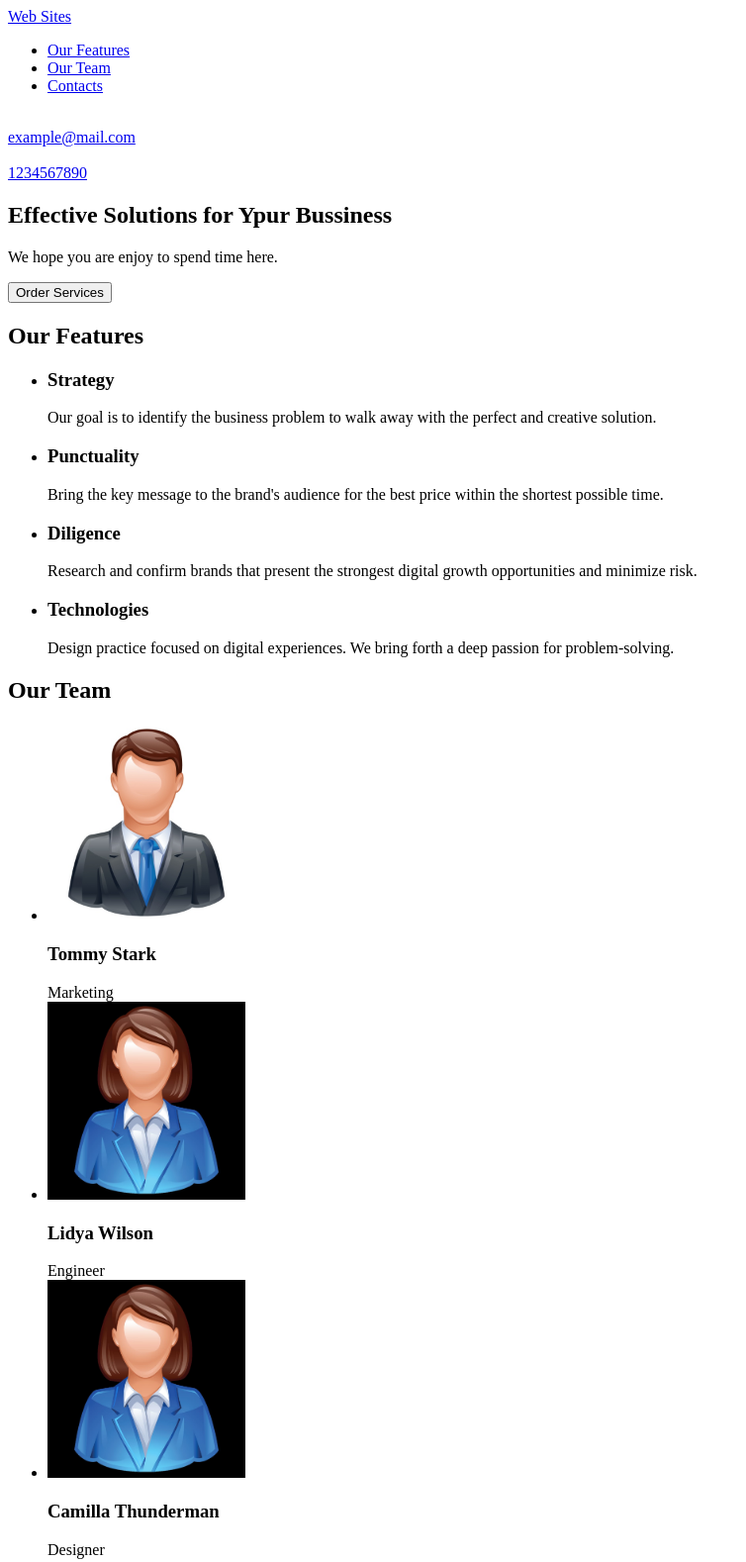
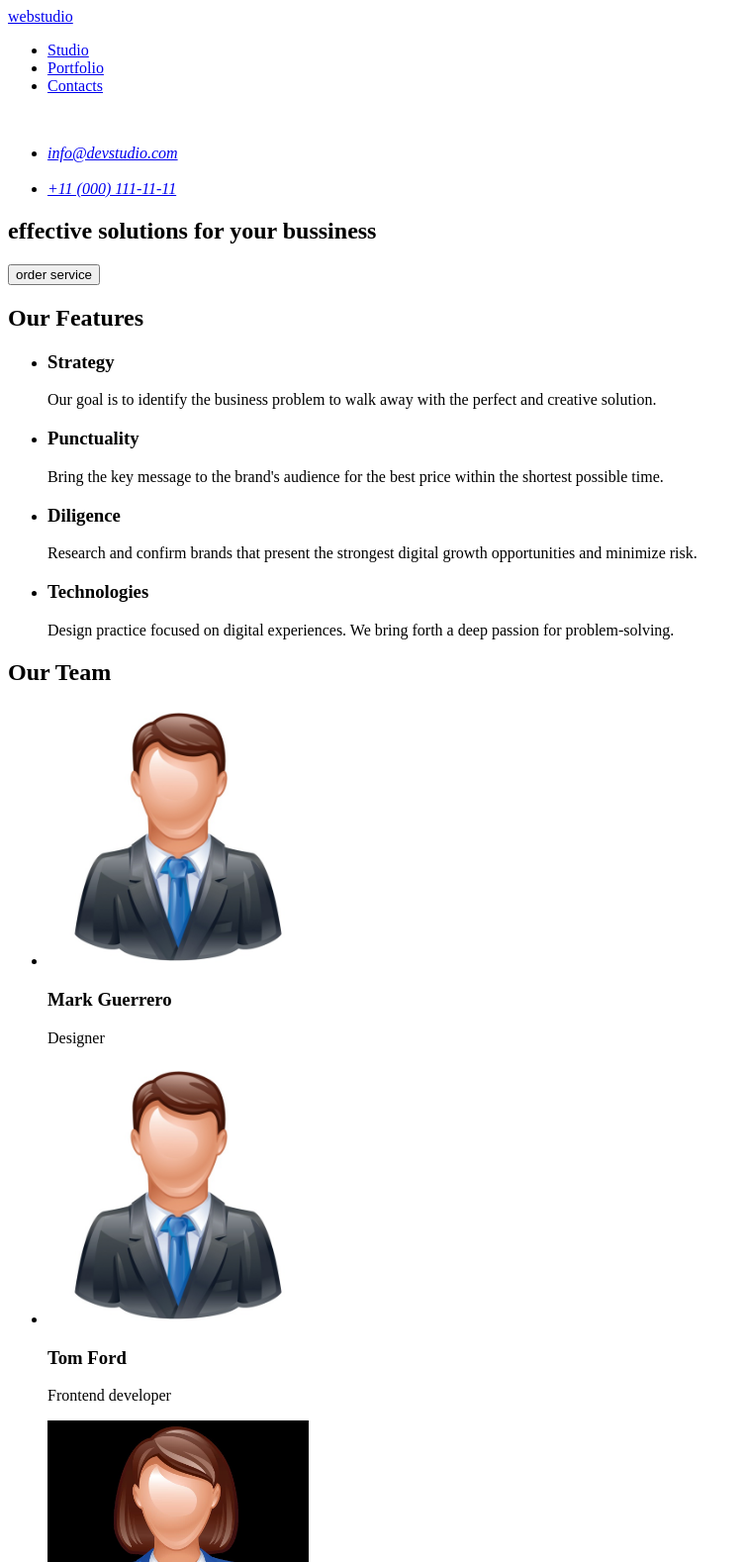
Before and after one commit to SelmaSude/goit-markup-hw-01, a plain HTML site: page index.html in a window 1280 px wide. Shown: the top 1578 px of the page at 99% size, without its empty margins (0-754 px from the left). Drawn offline with Linux system fonts and the light colour scheme.

Commit message:
Update index.html

```diff
--- a/index.html
+++ b/index.html
@@ -1,34 +1,39 @@
 <!DOCTYPE html>
 <html lang="en">
+
 <head>
-  <a href ="index.html">Web Sites</a>
+    <a href="./index.html">webstudio</a>
 </head>
+
 <body>
     <header>
 
         <nav>
             <ul>
-                    <li> <a href = "#features"> Our Features</a></li>
-                    <li> <a href = "#team"> Our Team</a></li>
-                    <li> <a href = "#contacts"> Contacts </a></li>
+                <li> <a href="#studio"> Studio </a></li>
+                <li> <a href="#portfolio"> Portfolio </a></li>
+                <li> <a href="#contacts"> Contacts </a></li>
             </ul>
         </nav>
         <br>
-                <section id="contacts">
-                    <a href = "mailto: example@mail.com">example@mail.com</a> </section> </br>
-                    <a href = "tel:1234567890">1234567890</a>
+        <section id="contacts"></section>
+        <ul>
+            <address>
+                <li><a href="mailto: info@devstudio.com">info@devstudio.com</a></li> </br>
+                <li><a href="tel:+110001111111">+11 (000) 111-11-11</a></li>
+            </address>
+        </ul>
         </section>
-            </p>
+
     </header>
 
     <main>
         <section>
 
-                <h1 id="welcome"> Effective Solutions for Ypur Bussiness </h1>
+            <h1> effective solutions for your bussiness </h1>
 
-                        <p> We hope you are enjoy to spend time here. </p>
 
-                    <button type="button"> Order Services </button>
+            <button type="button"> order service </button>
 
         </section>
 
@@ -36,14 +41,26 @@
 
             <h2> Our Features</h2>
             <ul>
-                         <li> <h3>Strategy</h3>
-                             Our goal is to identify the business problem to walk away with the perfect and creative solution.</li>
-                         <li><h3>Punctuality</h3>
-                             Bring the key message to the brand's audience for the best price within the shortest possible time.</li>
-                         <li> <h3>Diligence</h3>
-                             Research and confirm brands that present the strongest digital growth opportunities and minimize risk.</li>
-                         <li><h3>Technologies</h3>
-                             Design practice focused on digital experiences. We bring forth a deep passion for problem-solving.</li>
+                <li>
+                    <h3>Strategy</h3>
+                    <p> Our goal is to identify the business problem to walk away with the perfect and creative
+                        solution.</p>
+                </li>
+                <li>
+                    <h3>Punctuality</h3>
+                    <p>Bring the key message to the brand's audience for the best price within the shortest possible
+                        time.</p>
+                </li>
+                <li>
+                    <h3>Diligence</h3>
+                    <p>Research and confirm brands that present the strongest digital growth opportunities and minimize
+                        risk.</p>
+                </li>
+                <li>
+                    <h3>Technologies</h3>
+                    <p>Design practice focused on digital experiences. We bring forth a deep passion for
+                        problem-solving.</p>
+                </li>
             </ul>
 
 
@@ -51,36 +68,37 @@
 
         <section>
 
-                <h2 id="team"> Our Team </h2>
+            <h2 id="portfolio"> Our Team </h2>
             <ul>
                 <li>
-                        <a href = "file:///Users/selma/Desktop/goit-markup-hw-01/index.html" >
-                            <img src = "images/fade68c1b213093524_images-personel-erkek_QBNW.jpg"
-                            alt = "Tommy Stark"
-                            width="200"
-                            height="200"/></a>
-                            <h3>Tommy Stark </h3>
-                            <div>Marketing</div>
+                    <a href="file:///Users/selma/Desktop/goit-markup-hw-01/index.html">
+                        <img src="./images/fade68c1b213093524_images-personel-erkek_QBNW.jpg"
+                            alt="Mark Guerrero designer" width="264" height="264" /></a>
+                    <h3>Mark Guerrero</h3>
+                    <p>Designer</p>
 
                 </li>
                 <li>
-                        <a href = "file:///Users/selma/Desktop/goit-markup-hw-01/index.html">
-                            <img src = "images/k.jpg"
-                            alt = "Lidya Wilson"
-                            width="200"
-                            height="200"/></a>
-                            <h3>Lidya Wilson</h3>
-                            <div>Engineer</div>
+                    <a href="file:///Users/selma/Desktop/goit-markup-hw-01/index.html">
+                        <img src="./images/fade68c1b213093524_images-personel-erkek_QBNW.jpg"
+                            alt="Tom Ford frontend developer" width="264" height="264" /></a>
+                    <h3>Tom Ford</h3>
+                    <p>Frontend developer</p>
 
                 </li>
                 <li>
-                        <a href = "file:///Users/selma/Desktop/goit-markup-hw-01/index.html">
-                            <img src = "images/k.jpg"
-                            alt = "Camilla Thunderman"
-                            width="200"
-                            height="200"/></a>
-                            <h3>Camilla Thunderman</h3>
-                            <div>Designer</div>
+                    <a href="file:///Users/selma/Desktop/goit-markup-hw-01/index.html">
+                        <img src="./images/k.jpg" alt="Camilla Garcia marketing" width="264" height="264" /></a>
+                    <h3>Camilla Garcia</h3>
+                    <p>Marketing</p>
+
+                </li>
+                <li>
+                    <a href="file:///Users/selma/Desktop/goit-markup-hw-01/index.html">
+                        <img src="./images/fade68c1b213093524_images-personel-erkek_QBNW.jpg"
+                            alt="Daniel Wilson designer" width="264" height="264" /></a>
+                    <h3>Daniel Wilson</h3>
+                    <p>Designer</p>
 
                 </li>
             </ul>
@@ -89,17 +107,15 @@
     </main>
 
     <footer>
-        <a href = "file:///Users/selma/Desktop/goit-markup-hw-01/index.html">
-        <img src = "images/s-is-ilk-sirket-logosu-vektor-v5_254161-original.jpg"
-        alt = "logo"
-        width="200"
-        height="200"
-         />
+        <a href="./index.html">
+            <img src="images/s-is-ilk-sirket-logosu-vektor-v5_254161-original.jpg" alt="logo" width="200"
+                height="200" />
         </a>
-        <p> &copy; 2024 Our company </p>
+        <p>Increase the flow of customers and sales for your business with digital marketing & growth solutions.</p>
 
-          <a href ="index.html">Web Sites</a>
+        <a href="index.html">WebStudio</a>
     </footer>
 
 </body>
+
 </html>
```
Lines whose indentation alone changed are shown as unchanged.
